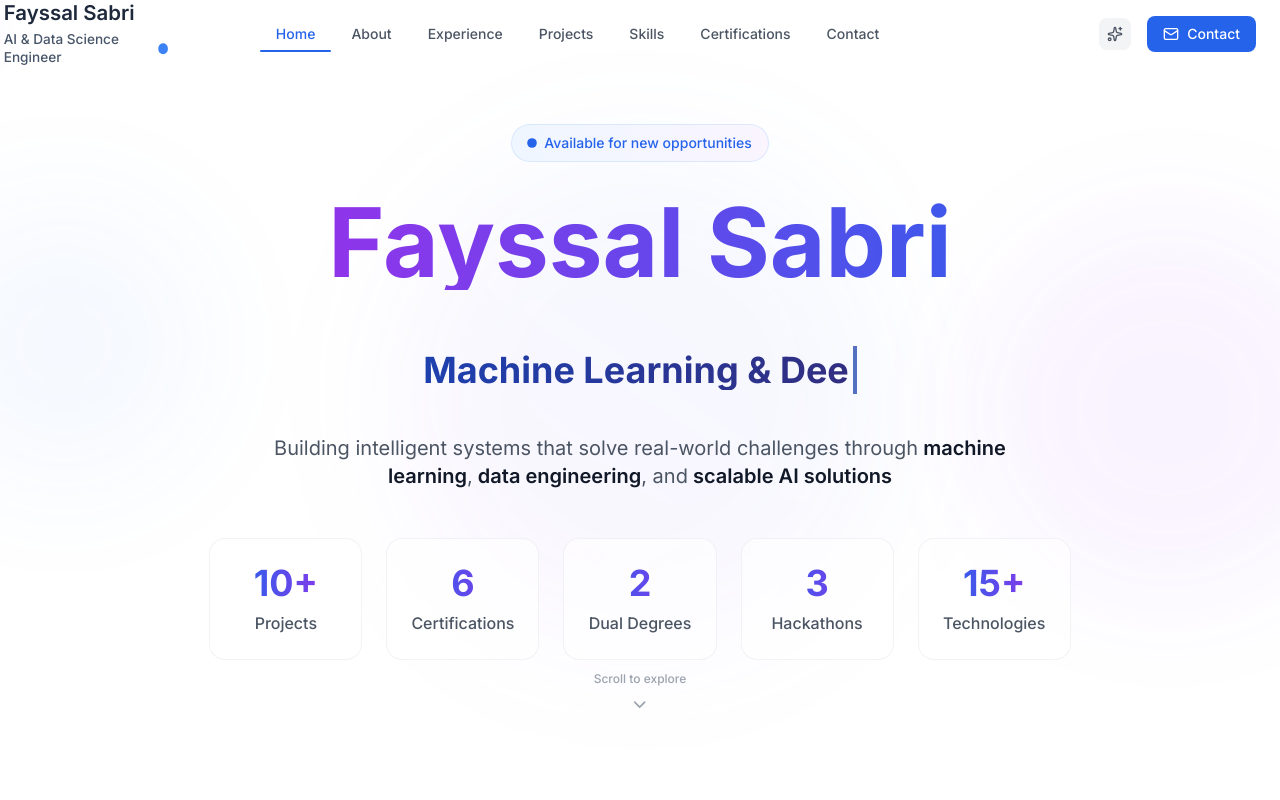
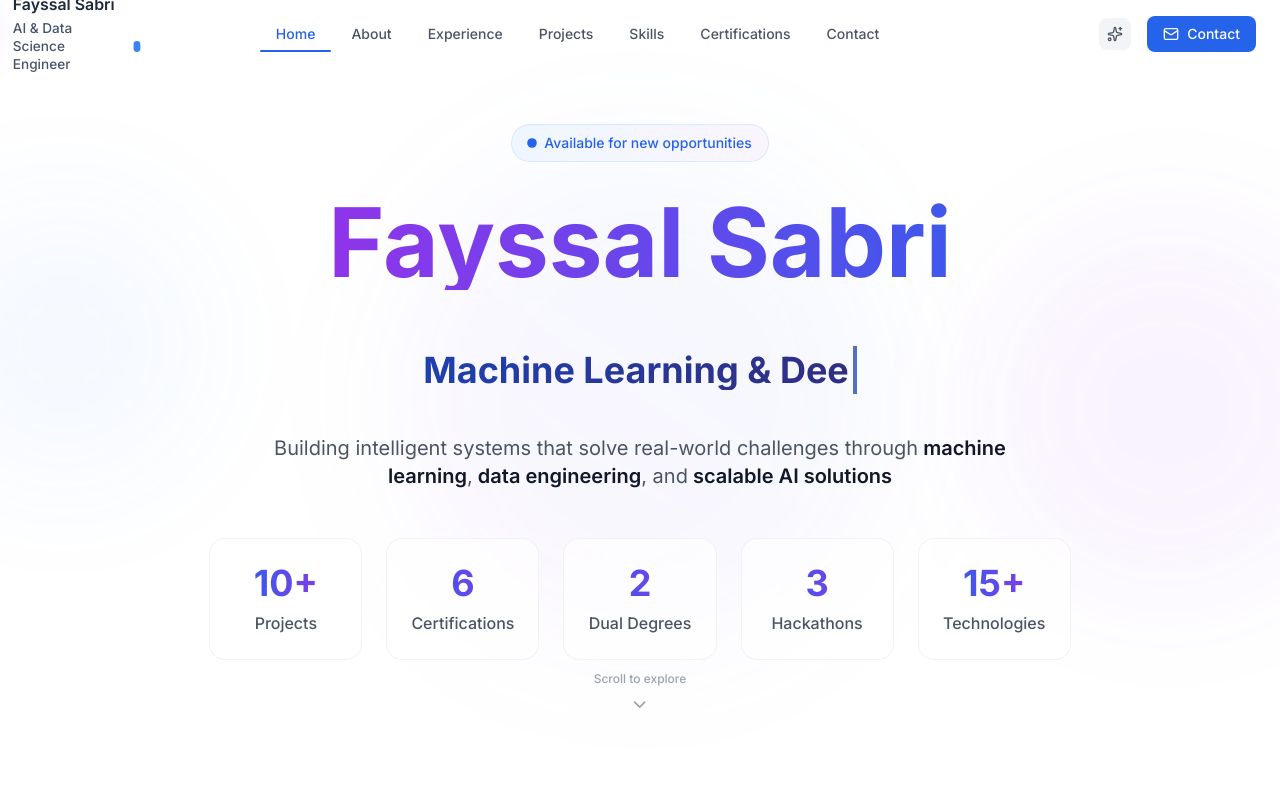
Before and after one commit to FayssalSabri/Portfolio, a Next.js app: page / in a window 1280 px wide. Shown: the top 800 px of the page. Built offline with nearby package versions, Linux system fonts and the light colour scheme.

Commit message:
Optimised Version V2

```diff
--- a/app/components/Portfolio.jsx
+++ b/app/components/Portfolio.jsx
@@ -243,7 +243,7 @@ const Navigation = ({ activeSection, onSectionClick, darkMode, onThemeToggle })
             onClick={() => onSectionClick('home')}
           >
           <div className="w-8 h-8 rounded-lg flex items-center justify-center">
-            <Logo showSignature={true} size="medium" />
+            <Logo showSignature={true} size="small" />
           </div>
           </motion.div>
 
```
